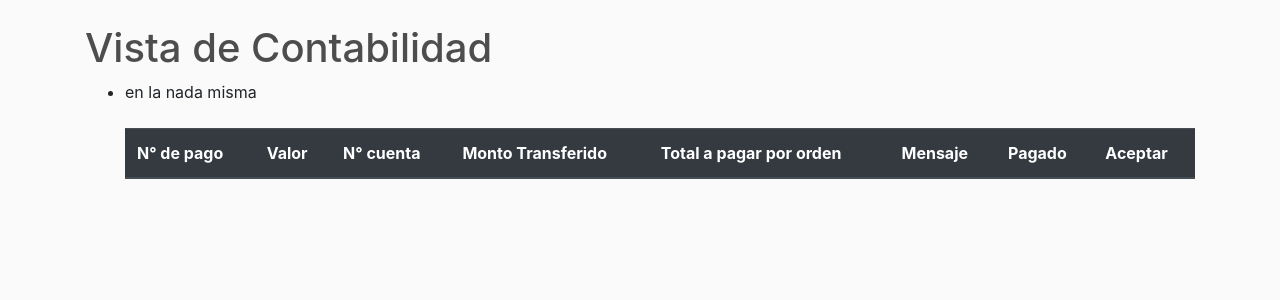
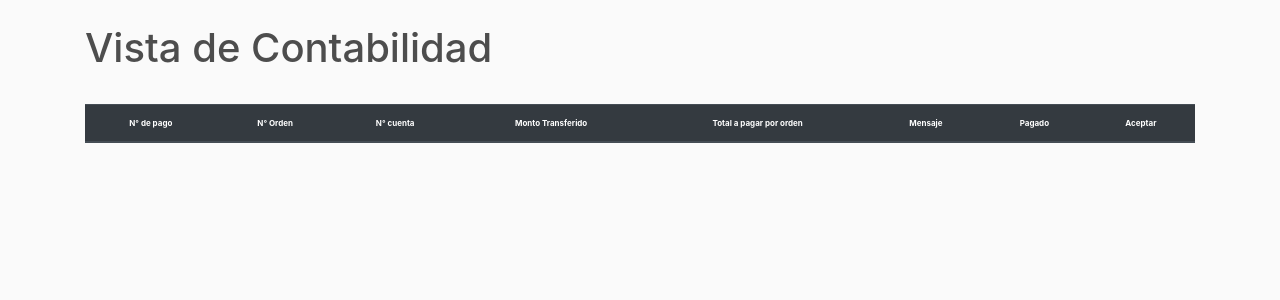
Before and after one commit to ivanmaldonaxdo/PROYECTOMUSICPRO, a Django app: page /pagos/ in a window 1280 px wide. Shown: the part 56-356 px from the top of the page. Run offline with Django 3.2, Linux system fonts and the light colour scheme; data comes from the database, SQL or seed files in the repository; both versions use the stored data as it was after the commit; lists and menus that the app fills with data are empty; some libraries are stand-ins or nearby versions.

Commit message:
probando aceptar pagos

```diff
--- a/MusicPro/TiendaMPRO/static/css/main.css
+++ b/MusicPro/TiendaMPRO/static/css/main.css
@@ -171,6 +171,20 @@ h1,h2,h3,h4,h5,h6{
 #lbl_categ{
 	padding-right: 50px;
 }
+.tbl_cont >thead > tr > th {
+	font-size: 8px;
+	text-align: center;
+}
+.tbl_cont >tbody > tr > td {
+	font-size: 8px;
+	text-align: center;
+}
+.tbl_cont thead th  {
+	align-content: center;
+}
+.tbl_cont tbody td  {
+	align-content: center;
+}
 @media screen and (max-width: 400px) {
 	#sin_prod{
 		font-size: 20px;
--- a/MusicPro/TiendaMPRO/static/js/cbo_anidados.js
+++ b/MusicPro/TiendaMPRO/static/js/cbo_anidados.js
@@ -5,7 +5,9 @@ function inicio() {
         $('#subcategoria').chained('#categoria');
         $('#tp_producto').chained('#subcategoria');
         //AJUSTE DE ANCHO EN CBOBOX POR DEFECTO
-        $('#subcategoria,#tp_producto').width("62%");
+        $('#subcategoria,#tp_producto').width("68%");
+        $('#subcategoria').width("55%");
+
         // $('#categoria').width("72%");
 
     });
--- a/MusicPro/TiendaMPRO/templates/TiendaMPRO/Pagos.html
+++ b/MusicPro/TiendaMPRO/templates/TiendaMPRO/Pagos.html
@@ -5,15 +5,13 @@
 {% block content %}
 <br>
 <h1>Vista de Contabilidad</h1>
-<ul>
-    <li>en la nada misma</li>
 
 <br>
-    <table class="table">
+<table class="table tbl_cont">
     <thead class="thead-dark">
         <tr>
             <th scope="col">N° de pago</th>
-                <th scope="col">Valor</th>
+            <th scope="col">N° Orden</th>
             <th scope="col">N° cuenta</th>
             <th scope="col">Monto Transferido</th>
             <th scope="col">Total a pagar por orden</th>
@@ -26,12 +24,12 @@
         {% for p in pagos %}
         <tr>
             {% if p.order.transferencia %}
-                    {% ifequal p.order.pagado False %}
+            {% if p.order.pagado == False %}
             <td data-label="N° de pago">{{p.id}}</td>
-                        <td data-label="Valor">{{p.order}}</td>
+            <td data-label="N° Orden">{{p.order}}</td>
             <td data-label="N° cuenta">{{p.cuenta_id}}</td>
             <td data-label="Monto Transferido">{{p.monto}}</td>
-                        <td data-label="Total a pagar por orden">{{p.order.get_total_descuento}}</td>
+            <td data-label="Total a pagar por orden">{{ p.order.get_total_descuento }}</td>
             <td data-label="Mensaje">{{p.mensaje}}</td>
             <td data-label="Pagado">{{p.order.pagado}}</td>
             <td data-label="Aceptar">
@@ -41,12 +39,11 @@
                         disabled {% endifnotequal %} type="submit" value="Aceptar pago" />
                 </form>
             </td>
-                    {% endifequal %}
+            {% endif %}
             {% endif %}
         </tr>
-
         {% endfor %}
 </table>
 
-</ul>
+
 {% endblock %}
--- a/MusicPro/TiendaMPRO/templates/TiendaMPRO/store.html
+++ b/MusicPro/TiendaMPRO/templates/TiendaMPRO/store.html
@@ -25,7 +25,7 @@
 				</div>
 				<!-- BUSQUEDA POR CBO_SUBCATEG -->
 				<div class="form-field">
-					<label for="cbosubcateg">Sub-Categoria:</label>
+					<label for="cbosubcateg" style="padding-right: 20px;">Sub-Categoria:</label>
 					<select class="form-select primary"  size="1" name="cbosubcateg" id="subcategoria">
 						{% for s in subcateg %}
 							<option value="{{ s.id }}" data-chained="{{ s.categoria.id }}">{{ s.sub_categ_name}}</option>
--- a/MusicPro/TiendaMPRO/views.py
+++ b/MusicPro/TiendaMPRO/views.py
@@ -259,6 +259,7 @@ def Transferencia(request):
     pagos=Pago.objects.all()
     print("Nulos : ",nulos)
     print("No Nulos : ",notnulos)
+    print("Todos los pagos :" ,pagos)
 
     q_order=request.GET.get('order')
     if q_order:
@@ -266,7 +267,7 @@ def Transferencia(request):
         pg=Pago.objects.get(order=q_order)
         print("Pago : " ,pg.id)
         print("Aceptado el pago ",pg.id ,", de la orden: " ,q_order)
-        order, created = OrdenDeCompra.objects.get_or_create(id=q_order, complete=False)
+        order, created = OrdenDeCompra.objects.get_or_create(id=q_order, complete=True)
         order.transaction_id = transaction_id
         order.complete = True
         order.pagado = True
```
Also changed, not shown: MusicPro/db.sqlite3. Lines whose indentation alone changed are shown as unchanged.
